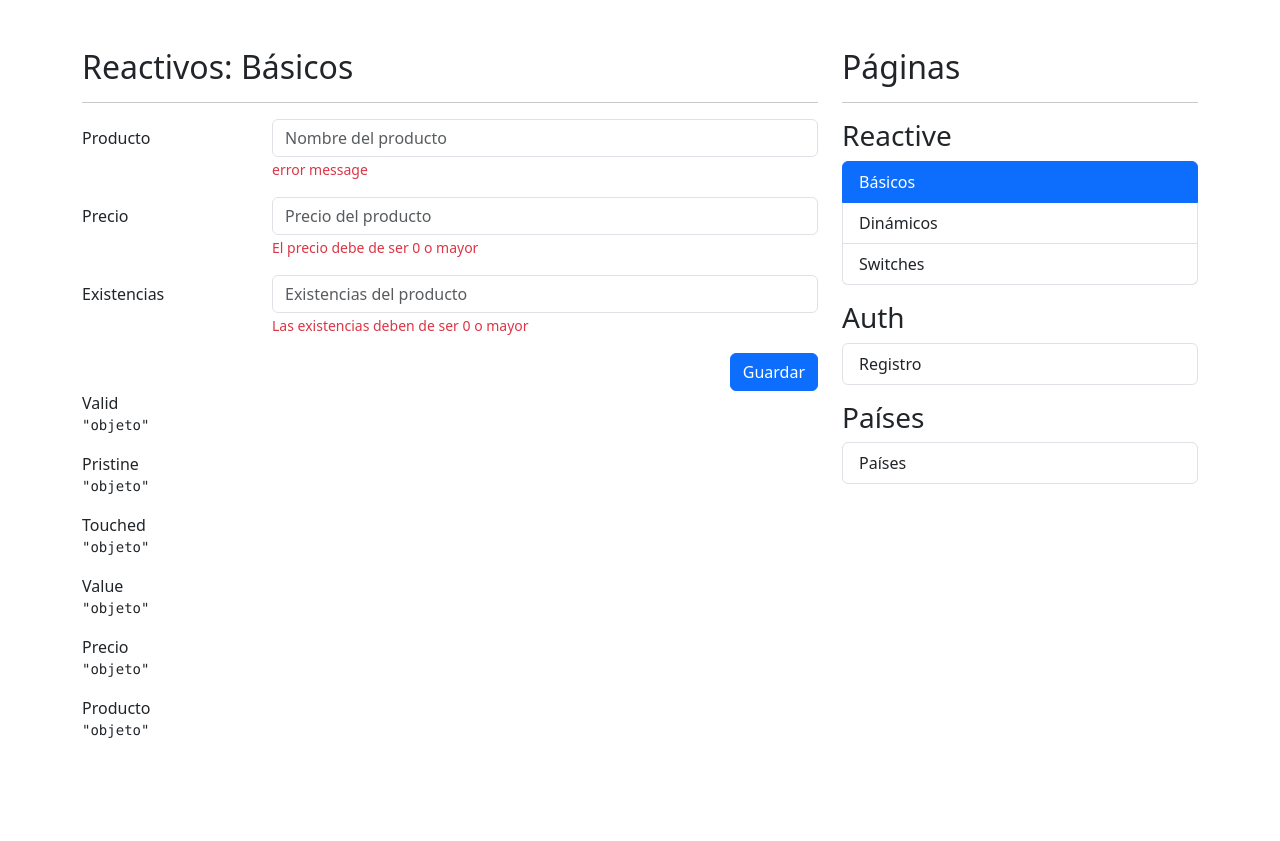
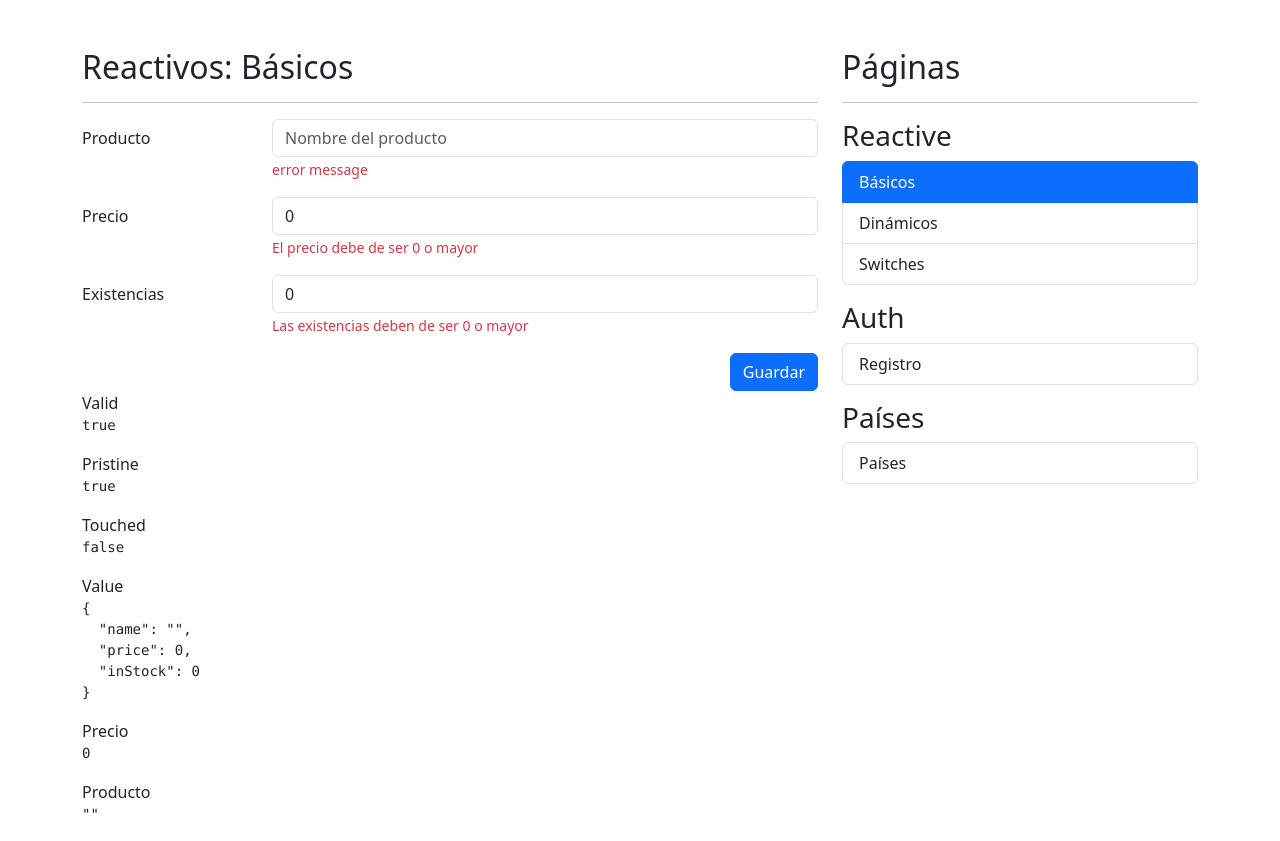
Before and after one commit to tomasDelizia/angular-reactive-forms, an Angular app: page /reactive/basic in a window 1280 px wide. Before the commit the page ends 800 px from the top, so only its background shows below. Built offline with nearby package versions, Linux system fonts and the light colour scheme.

Commit message:
implement reactive form in basic page component

```diff
--- a/src/app/reactive/pages/basic-page/basic-page.component.html
+++ b/src/app/reactive/pages/basic-page/basic-page.component.html
@@ -3,7 +3,7 @@
 
 <div class="row">
   <div class="col">
-    <form autocomplete="off">
+    <form autocomplete="off" [formGroup]="form">
       <!-- Campo de producto -->
       <div class="mb-3 row">
         <label class="col-sm-3 col-form-label">Producto</label>
@@ -12,6 +12,7 @@
             type="text"
             class="form-control"
             placeholder="Nombre del producto"
+            formControlName="name"
           />
 
           <span class="form-text text-danger">
@@ -29,6 +30,7 @@
             type="number"
             class="form-control"
             placeholder="Precio del producto"
+            formControlName="price"
           />
           <span class="form-text text-danger">
             El precio debe de ser 0 o mayor
@@ -44,6 +46,7 @@
             type="number"
             class="form-control"
             placeholder="Existencias del producto"
+            formControlName="inStock"
           />
 
           <span class="form-text text-danger">
@@ -66,21 +69,21 @@
 <div class="row">
   <div class="col">
     <span>Valid</span>
-    <pre>{{ "objeto" | json }}</pre>
+    <pre>{{ form.valid | json }}</pre>
 
     <span>Pristine</span>
-    <pre>{{ "objeto" | json }}</pre>
+    <pre>{{ form.pristine | json }}</pre>
 
     <span>Touched</span>
-    <pre>{{ "objeto" | json }}</pre>
+    <pre>{{ form.touched | json }}</pre>
 
     <span>Value</span>
-    <pre>{{ "objeto" | json }}</pre>
+    <pre>{{ form.value | json }}</pre>
 
     <span>Precio</span>
-    <pre>{{ "objeto" | json }}</pre>
+    <pre>{{ form.controls.price.value | json }}</pre>
 
     <span>Producto</span>
-    <pre>{{ "objeto" | json }}</pre>
+    <pre>{{ form.controls.name.value | json }}</pre>
   </div>
 </div>
--- a/src/app/reactive/pages/basic-page/basic-page.component.ts
+++ b/src/app/reactive/pages/basic-page/basic-page.component.ts
@@ -1,9 +1,16 @@
 import { JsonPipe } from '@angular/common';
 import { Component } from '@angular/core';
+import { FormControl, FormGroup, ReactiveFormsModule } from '@angular/forms';
 
 @Component({
   selector: 'app-basic-page',
-  imports: [JsonPipe],
+  imports: [JsonPipe, ReactiveFormsModule],
   templateUrl: './basic-page.component.html',
 })
-export class BasicPageComponent {}
+export class BasicPageComponent {
+  form = new FormGroup({
+    name: new FormControl(''),
+    price: new FormControl(0),
+    inStock: new FormControl(0),
+  });
+}
```
